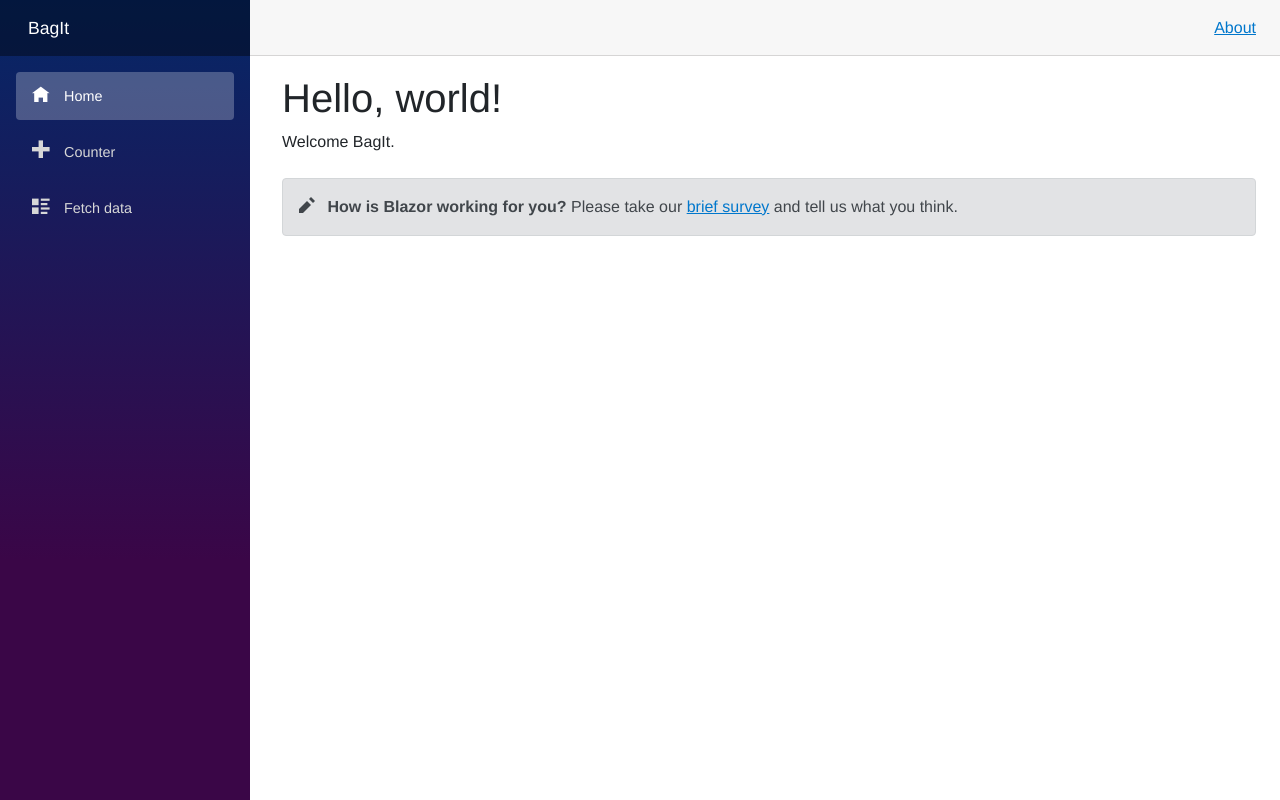
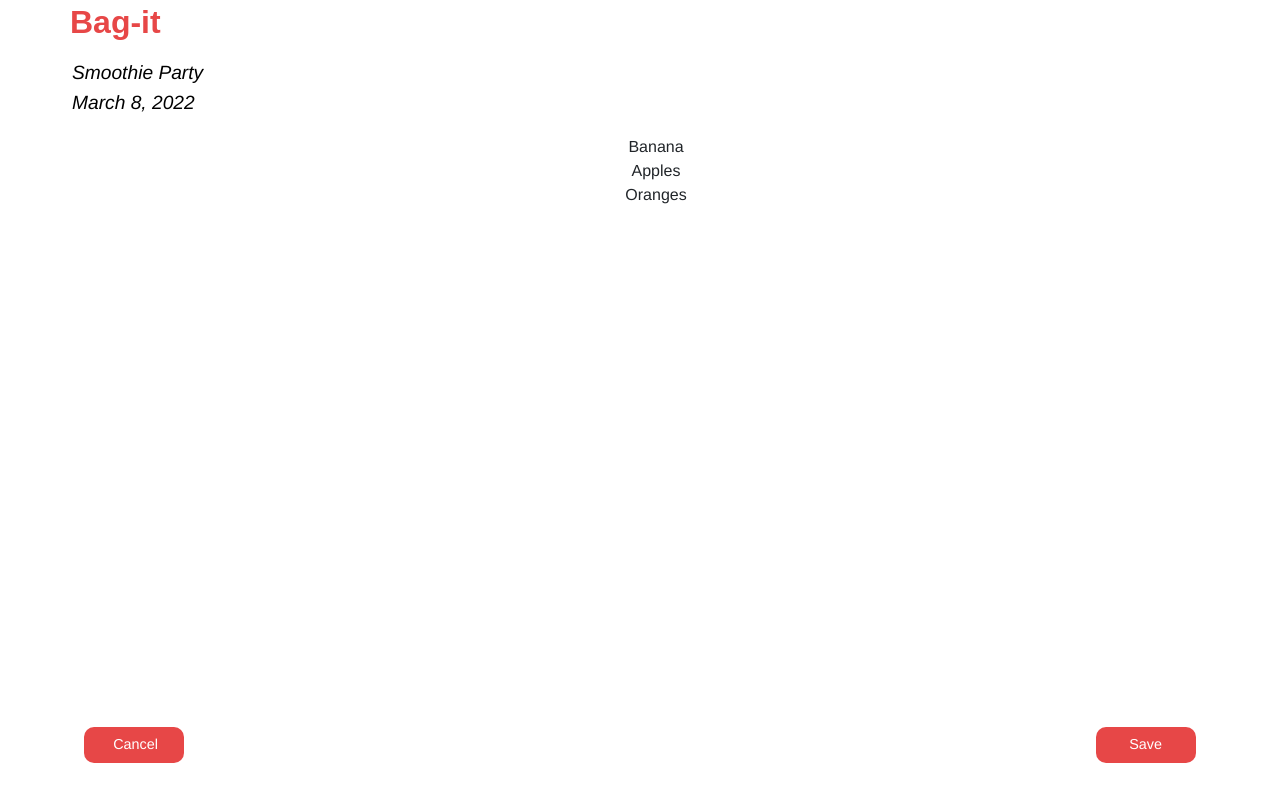
Before and after one commit to jsam07/bag-it, an ASP.NET Core app: page / in a window 1280 px wide. Run offline with ASP.NET Core 8, Linux system fonts and the light colour scheme; style sheets or scripts are compiled from the project's sources.

Commit message:
Added simple prototype for an existing list.

```diff
--- a/BagIt/Pages/Index.razor
+++ b/BagIt/Pages/Index.razor
@@ -3,8 +3,20 @@
 @using BagIt.Models
 @inject UserService UService
 
-<h1>Hello, world!</h1>
-
-Welcome BagIt.
-
-<SurveyPrompt Title="How is Blazor working for you?" />
+<form class="form-container">
+    <div class="input-container">
+        <input type="text" name="title" value="Smoothie Party" />
+        <input type="text" name="date" value="March 8, 2022" />
+    </div>
+    <div class="list-container">
+        <ul>
+            <li>Banana</li>
+            <li>Apples</li>
+            <li>Oranges</li>
+        </ul>
+    </div>
+    <div class="button-container">
+        <input class="form-button" type="submit" name="cancel" value="Cancel" />
+        <input class="form-button" type="submit" name="save" value="Save" />
+    </div>
+</form>
--- /dev/null
+++ b/BagIt/Pages/Index.razor.css
@@ -0,0 +1,50 @@
+@font-face {
+    font-family: 'Rubik', sans-serif;
+    src: url('../wwwroot/fonts/Rubik-Regular.ttf');
+}
+
+.form-container {
+    display: flex;
+    flex-direction: column;
+    margin-top: 1em;
+    height: 90vh;
+}
+
+.input-container {
+    display: flex;
+    flex-direction: column;
+}
+
+.input-container input {
+    border-style: none;
+    font-size: 1.2rem;
+    font-style: italic;
+}
+
+.list-container {
+    text-align: center;
+    padding-top: 1em;
+    height: 80vh;
+}
+
+.list-container ul {
+    list-style: none;
+}
+
+.button-container {
+    display: flex;
+    justify-content: space-between;
+}
+
+.form-button {
+    text-align: center;
+    margin: 1em;
+    padding: 0.5em 2em 0.5em 2em;
+    border-style: none;
+    border-radius: 10px;
+    background-color: #E74747;
+    font-style: normal;
+    font-size: 0.9rem;
+    color: #FFFFFF;
+    width: 100px;
+}
--- a/BagIt/Shared/MainLayout.razor
+++ b/BagIt/Shared/MainLayout.razor
@@ -1,16 +1,11 @@
 @inherits LayoutComponentBase
 
-<div class="page">
-	<div class="sidebar">
-		<NavMenu />
-	</div>
-
+<div class="container">
+	<nav>
+		<h1>Bag-it</h1>
+	</nav>
 	<main>
-		<div class="top-row px-4">
-			<a href="https://docs.microsoft.com/aspnet/" target="_blank">About</a>
-		</div>
-
-		<article class="content px-4">
+		<article>
 			@Body
 		</article>
 	</main>
--- a/BagIt/Shared/MainLayout.razor.css
+++ b/BagIt/Shared/MainLayout.razor.css
@@ -1,70 +1,25 @@
-.page {
-	position: relative;
-	display: flex;
-	flex-direction: column;
+@font-face {
+    font-family: 'Rubik', sans-serif;
+    src: url('../wwwroot/fonts/Rubik-Regular.ttf');
 }
 
-main {
-	flex: 1;
+* {
+    margin: 0 auto;
+    padding: 0;
 }
 
-.sidebar {
-	background-image: linear-gradient(180deg, rgb(5, 39, 103) 0%, #3a0647 70%);
+.container {
+    width: 90%;
 }
 
-.top-row {
-	background-color: #f7f7f7;
-	border-bottom: 1px solid #d6d5d5;
-	justify-content: flex-end;
-	height: 3.5rem;
-	display: flex;
-	align-items: center;
+li {
+    list-style: none;
 }
 
-	.top-row ::deep a, .top-row .btn-link {
-		white-space: nowrap;
-		margin-left: 1.5rem;
-	}
-
-	.top-row a:first-child {
-		overflow: hidden;
-		text-overflow: ellipsis;
-	}
-
-@media (max-width: 640.98px) {
-	.top-row:not(.auth) {
-		display: none;
-	}
-
-	.top-row.auth {
-		justify-content: space-between;
-	}
-
-	.top-row a, .top-row .btn-link {
-		margin-left: 0;
-	}
+h1 {
+    margin-top: 0.1em;
+    font-family: 'Rubik', sans-serif;
+    font-size: 2rem;
+    font-weight: 700;
+    color: #E74747;
 }
-
-@media (min-width: 641px) {
-	.page {
-		flex-direction: row;
-	}
-
-	.sidebar {
-		width: 250px;
-		height: 100vh;
-		position: sticky;
-		top: 0;
-	}
-
-	.top-row {
-		position: sticky;
-		top: 0;
-		z-index: 1;
-	}
-
-	.top-row, article {
-		padding-left: 2rem !important;
-		padding-right: 1.5rem !important;
-	}
-}
--- a/BagIt/Shared/SurveyPrompt.razor
+++ /dev/null
@@ -1,16 +0,0 @@
-<div class="alert alert-secondary mt-4">
-	<span class="oi oi-pencil me-2" aria-hidden="true"></span>
-	<strong>@Title</strong>
-
-	<span class="text-nowrap">
-		Please take our
-		<a target="_blank" class="font-weight-bold" href="https://go.microsoft.com/fwlink/?linkid=2149017">brief survey</a>
-	</span>
-	and tell us what you think.
-</div>
-
-@code {
-	// Demonstrates how a parent component can supply parameters
-	[Parameter]
-	public string Title { get; set; }
-}
```
Also changed, not shown: BagIt/BagIt.csproj, BagIt/_Imports.razor (line endings or trailing spaces), BagIt/wwwroot/fonts/Rubik-Bold.ttf (added), BagIt/wwwroot/fonts/Rubik-Italic.ttf (added), BagIt/wwwroot/fonts/Rubik-Regular.ttf (added).
